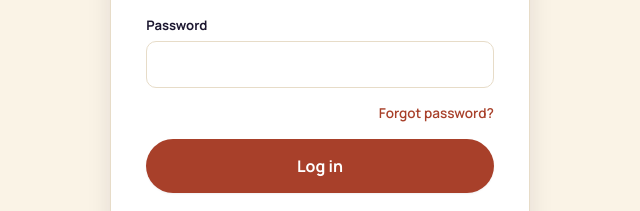
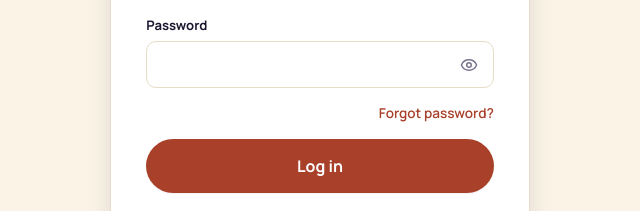
Before and after one commit to funstargm100-cmyk/Hostels-Website, a website: page public/login.html in a window 1280 px wide. Shown: the part 387-598 px from the top of the page, 320-960 px from the left. Drawn offline with nearby package versions, Linux system fonts and the light colour scheme.

Commit message:
Add password visibility toggles

```diff
--- a/public/css/style.css
+++ b/public/css/style.css
@@ -119,6 +119,19 @@ input,select,textarea{
 }
 input:focus,select:focus,textarea:focus{ outline:none; border-color:var(--primary); box-shadow:0 0 0 3px var(--primary-light); }
 textarea{ resize:vertical; min-height:110px; }
+/* Password field with a show/hide eye button on the right. The wrapper is the
+   positioning context; the input keeps its normal width and padding, with an
+   extra right-pad so typed text never runs under the button. */
+.password-field{ position:relative; }
+.password-field input{ padding-right:2.9rem; }
+.password-toggle{
+  position:absolute; top:50%; right:.5rem; transform:translateY(-50%);
+  display:flex; align-items:center; justify-content:center;
+  width:34px; height:34px; padding:0; border:none; border-radius:var(--radius-sm);
+  background:transparent; color:var(--text-muted); cursor:pointer;
+}
+.password-toggle:hover{ color:var(--text); background:var(--primary-light); }
+.password-toggle svg{ width:18px; height:18px; }
 .form-group{ margin-bottom:1.1rem; }
 .form-row{ display:grid; grid-template-columns:1fr 1fr; gap:1rem; }
 .checkbox-row{ display:flex; align-items:center; gap:.5rem; }
--- a/public/js/app.js
+++ b/public/js/app.js
@@ -293,6 +293,27 @@ function showToast(message, type = 'info', duration = 3500) {
 }
 
 // ─── MODAL ────────────────────────────────────────────────────────────────────
+// ─── PASSWORD VISIBILITY TOGGLE ────────────────────────────────
+// Flip a password input between hidden and visible. Called by the eye button in
+// the .password-field wrapper (login + signup). Accepts the BUTTON (so the input
+// is found via its sibling) and keeps the icon, aria-label and aria-pressed in
+// sync so screen readers announce the real state.
+function togglePasswordVisibility(btn) {
+  if (!btn) return;
+  const field = btn.closest('.password-field');
+  const input = field && field.querySelector('input');
+  if (!input) return;
+  const show = input.type === 'password';
+  input.type = show ? 'text' : 'password';
+  btn.setAttribute('aria-pressed', String(show));
+  btn.setAttribute('aria-label', show ? 'Hide password' : 'Show password');
+  btn.title = show ? 'Hide password' : 'Show password';
+  btn.innerHTML = `<i data-lucide="${show ? 'eye-off' : 'eye'}"></i>`;
+  if (typeof lucide !== 'undefined') lucide.createIcons({ nodes: [btn] });
+  // Keep the caret where it was so the toggle does not feel like a reset.
+  try { input.focus({ preventScroll: true }); } catch { /* ignore */ }
+}
+
 function openModal(id) {
   const el = document.getElementById(id);
   if (el) { el.classList.add('open'); document.body.style.overflow = 'hidden'; }
--- a/public/login.html
+++ b/public/login.html
@@ -52,7 +52,13 @@
       </div>
       <div class="form-group">
         <label>Password</label>
-        <input type="password" id="loginPassword" required autocomplete="current-password" />
+        <div class="password-field">
+          <input type="password" id="loginPassword" required autocomplete="current-password" />
+          <button type="button" class="password-toggle" onclick="togglePasswordVisibility(this)"
+                  aria-label="Show password" aria-pressed="false" title="Show password" tabindex="-1">
+            <i data-lucide="eye"></i>
+          </button>
+        </div>
       </div>
       <div style="text-align:right;margin:-.4rem 0 .9rem">
         <a href="#" id="forgotLink" style="color:var(--primary);font-weight:600;font-size:.85rem">Forgot password?</a>
```
Also changed, not shown: public/signup.html (+14 -2 lines).
